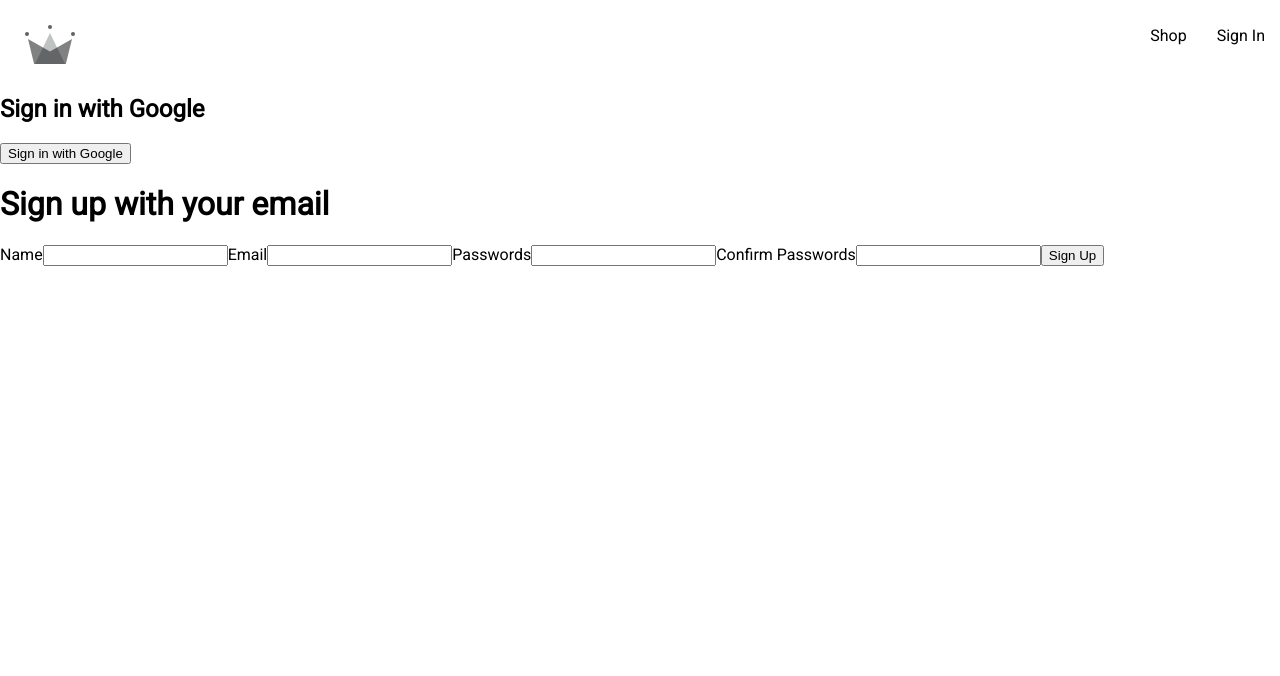
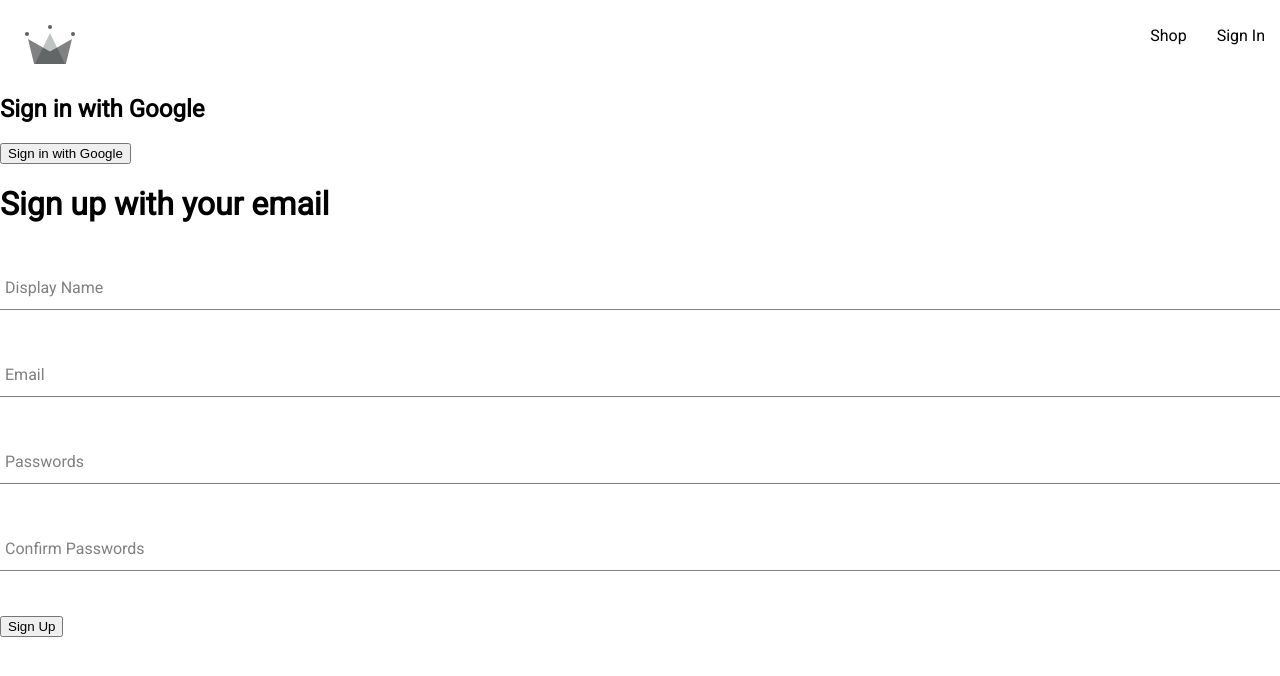
Before and after one commit to haohangzhou/Niu-Things, a React (Create React App) app: page /sign-in in a window 1280 px wide. Shown: the top 676 px of the page. Built offline with nearby package versions, Linux system fonts and the light colour scheme.

Commit message:
Refactor Input Field and added InputField css

```diff
--- /dev/null
+++ b/src/components/InputField.jsx
@@ -0,0 +1,21 @@
+/* eslint-disable react/prop-types */
+import React from 'react';
+import './InputField.scss';
+const InputField = ({ label, ...otherProps }) => {
+	return (
+		<div className="group">
+			<input className="form-input" {...otherProps} />
+			{label && (
+				<label
+					className={`${
+						otherProps.value.length ? 'shrink' : ''
+					} form-input-label`}
+				>
+					{label}
+				</label>
+			)}
+		</div>
+	);
+};
+
+export default InputField;
--- /dev/null
+++ b/src/components/InputField.scss
@@ -0,0 +1,54 @@
+$sub-color: grey;
+$main-color: black;
+
+@mixin shrinkLabel {
+	top: -14px;
+	font-size: 12px;
+	color: $main-color;
+}
+
+.group {
+	position: relative;
+	margin: 45px 0;
+
+	.form-input {
+		background: none;
+		background-color: white;
+		color: $sub-color;
+		font-size: 18px;
+		padding: 10px 10px 10px 5px;
+		display: block;
+		width: 100%;
+		border: none;
+		border-radius: 0;
+		border-bottom: 1px solid $sub-color;
+		margin: 25px 0;
+
+		&:focus {
+			outline: none;
+		}
+
+		&:focus ~ .form-input-label {
+			@include shrinkLabel();
+		}
+	}
+
+	input[type='password'] {
+		letter-spacing: 0.3em;
+	}
+
+	.form-input-label {
+		color: $sub-color;
+		font-size: 16px;
+		font-weight: normal;
+		position: absolute;
+		pointer-events: none;
+		left: 5px;
+		top: 10px;
+		transition: 300ms ease all;
+
+		&.shrink {
+			@include shrinkLabel();
+		}
+	}
+}
--- a/src/components/SignUpForm.jsx
+++ b/src/components/SignUpForm.jsx
@@ -4,6 +4,7 @@ import {
 	createAuthUserWithEmailAndPassword,
 	createUserDocumentFromAuth,
 } from '../utils/firebase.js';
+import InputField from './InputField.jsx';
 
 const initialValue = {
 	displayName: '',
@@ -56,8 +57,8 @@ const SignUpForm = () => {
 		<>
 			<h1>Sign up with your email</h1>
 			<form onSubmit={handleSubmit}>
-				<label htmlFor="">Name</label>
-				<input
+				<InputField
+					label="Display Name"
 					name="displayName"
 					type="text"
 					required
@@ -65,8 +66,8 @@ const SignUpForm = () => {
 					value={displayName}
 				/>
 
-				<label htmlFor="">Email</label>
-				<input
+				<InputField
+					label="Email"
 					name="email"
 					type="email"
 					required
@@ -74,8 +75,8 @@ const SignUpForm = () => {
 					value={email}
 				/>
 
-				<label htmlFor="">Passwords</label>
-				<input
+				<InputField
+					label="Passwords"
 					name="passwords"
 					type="password"
 					required
@@ -83,8 +84,8 @@ const SignUpForm = () => {
 					value={passwords}
 				/>
 
-				<label htmlFor="">Confirm Passwords</label>
-				<input
+				<InputField
+					label="Confirm Passwords"
 					name="confirmPasswords"
 					type="password"
 					required
--- a/src/index.js
+++ b/src/index.js
@@ -1,5 +1,4 @@
 import React from 'react';
-import ReactDOM from 'react-dom';
 import './index.scss';
 import App from './App';
 import reportWebVitals from './reportWebVitals';
```
